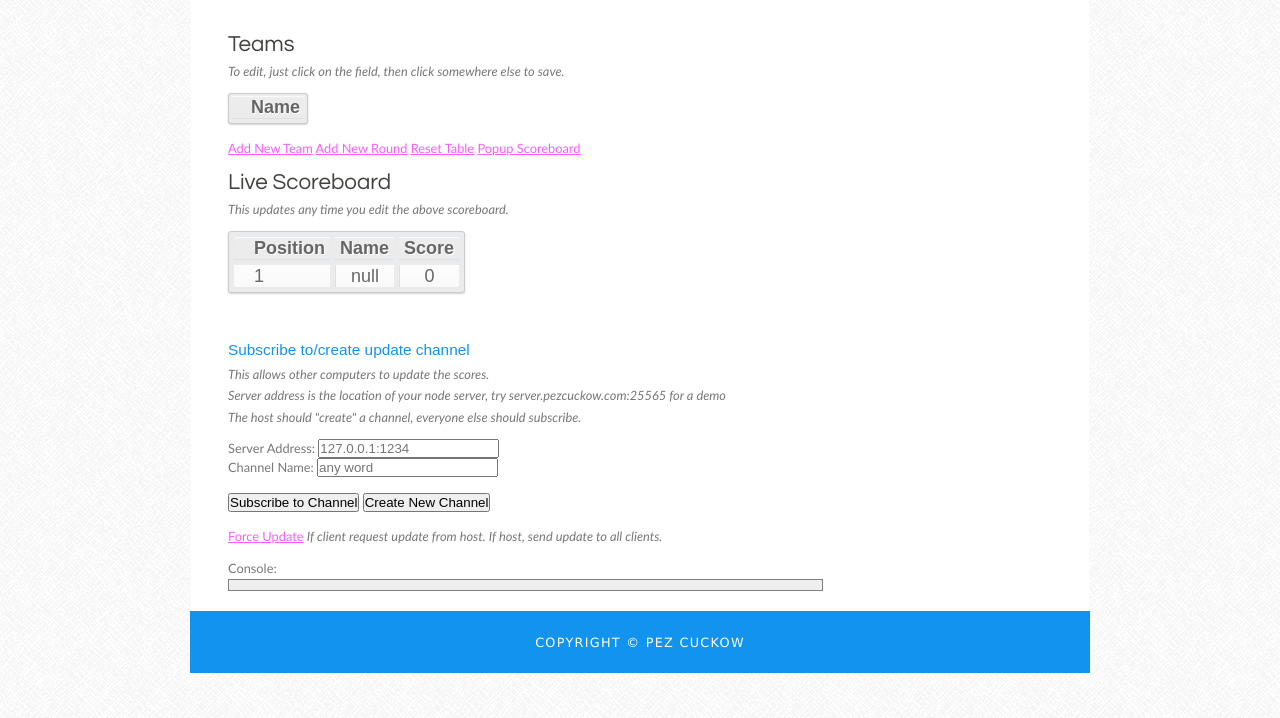
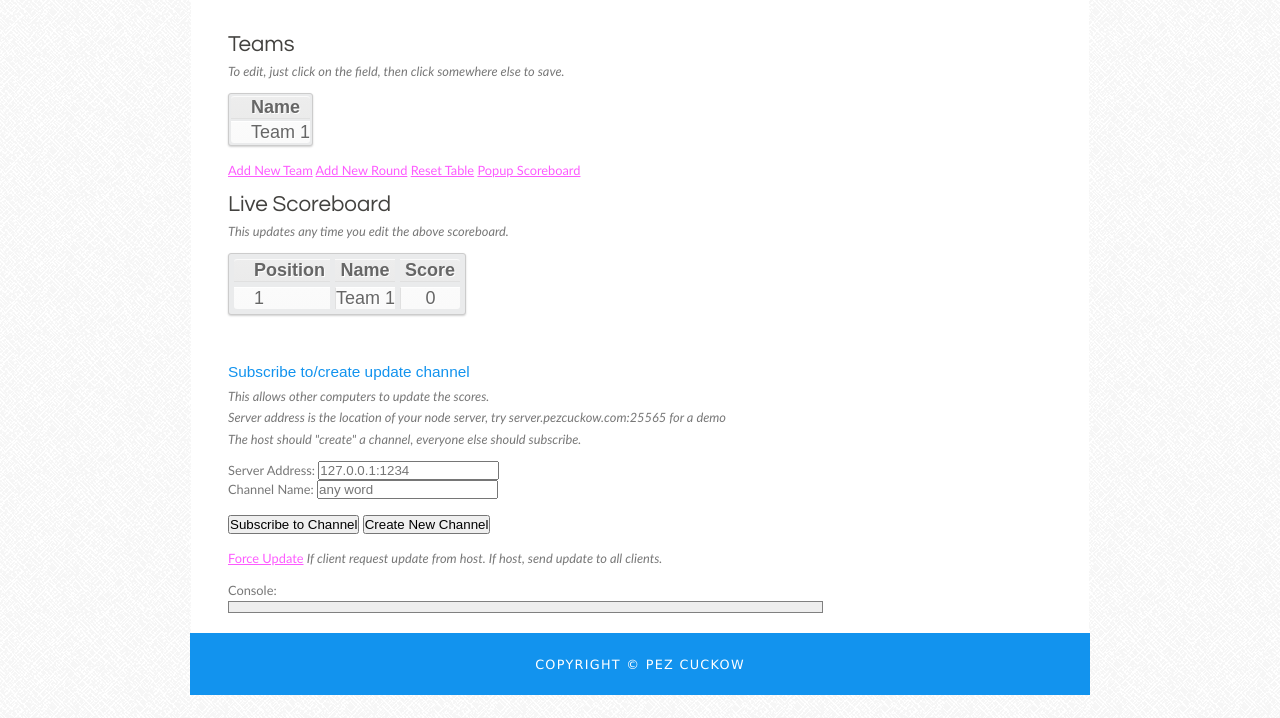
Before and after one commit to Pezmc/Quiz-Scoreboard, a plain HTML site: page index.html in a window 1280 px wide. Shown: the part 82-800 px from the top of the page. Drawn offline with Linux system fonts and the light colour scheme.

Commit message:
Default starting data

```diff
--- a/index.html
+++ b/index.html
@@ -89,6 +89,7 @@
   </thead>
   <tbody>
     <tr>
+      <td>Team 1</td>
     </tr>
   </tbody>
 </table>
```
